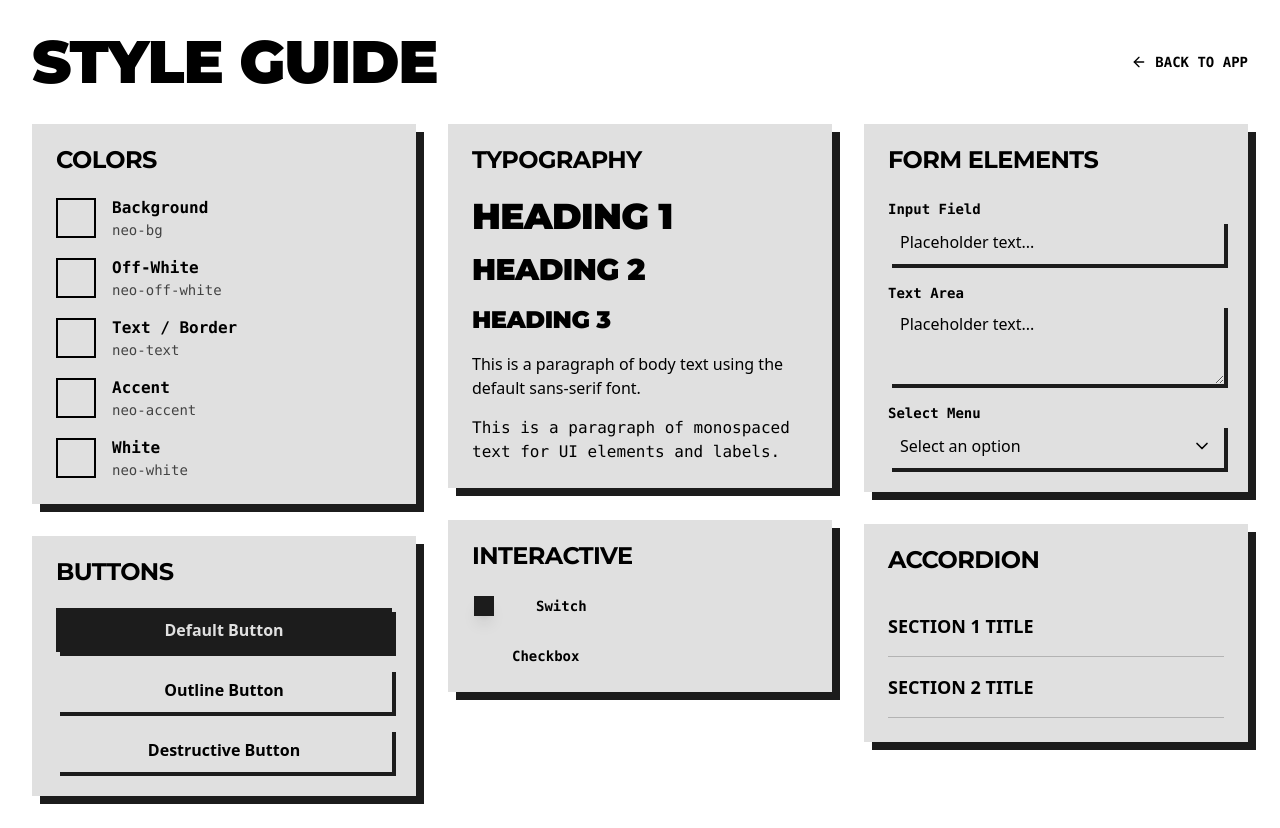
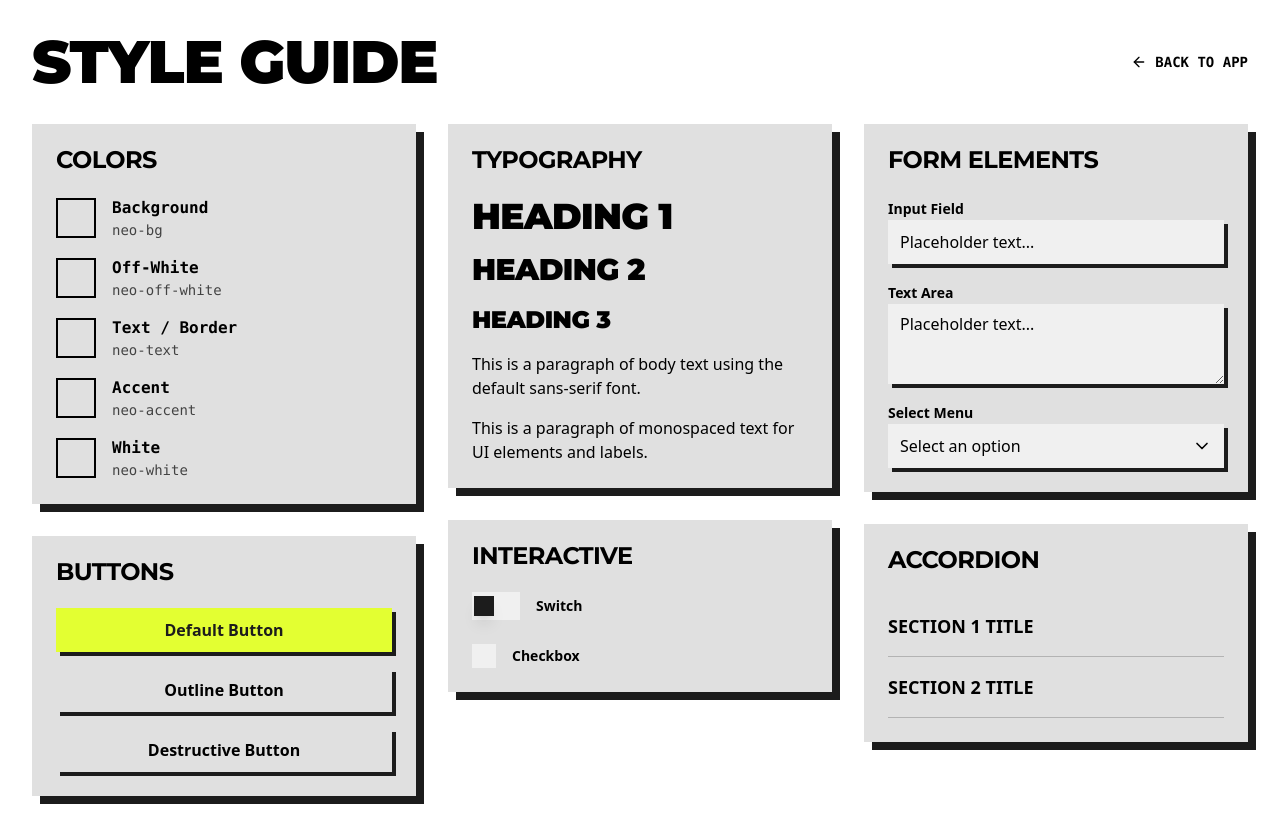
Before and after one commit to FactoryBlack/lab-fbqr, a Next.js app: page /style-guide in a window 1280 px wide. Built offline with nearby package versions, Linux system fonts and the light colour scheme.

Commit message:
feat: unify typography, accent color, and status visibility
Ensure consistent Montserrat usage and make "Scannable" status prominent.

Co-authored-by: null <43464404+FactoryBlack@users.noreply.github.com>

```diff
--- a/app/globals.css
+++ b/app/globals.css
@@ -7,9 +7,11 @@
     /* Purely Neutral Brutalist Palette */
     --page-bg: #cccccc; /* Light grey page background */
     --neo-bg: #e0e0e0; /* Main element background */
+    --neo-interactive-bg: #f0f0f0; /* Lighter bg for inputs/preview */
     --neo-text: #1c1c1c; /* Dark charcoal for text and borders */
-    --neo-white: #e0e0e0; /* Used for hover states, same as bg */
-    --neo-off-white: #e0e0e0; /* Input background, same as bg */
+    --neo-accent: #e3ff32; /* Neon green accent */
+    --neo-white: #f0f0f0; /* Used for hover states, same as interactive bg */
+    --neo-off-white: #f0f0f0; /* Input background, same as interactive bg */
     --neo-border-color: #1c1c1c;
 
     /* Mapped to existing theme for component compatibility */
@@ -19,18 +21,18 @@
     --card-foreground: var(--neo-text);
     --popover: var(--neo-bg);
     --popover-foreground: var(--neo-text);
-    --primary: var(--neo-text);
-    --primary-foreground: var(--neo-bg);
+    --primary: var(--neo-accent); /* Mapped to neon green */
+    --primary-foreground: var(--neo-text); /* Dark text on neon green */
     --secondary: var(--neo-text);
     --secondary-foreground: var(--neo-bg);
     --muted: var(--neo-bg);
     --muted-foreground: var(--neo-text);
-    --accent: var(--neo-text); /* Mapped to dark color */
-    --accent-foreground: var(--neo-bg); /* Mapped to light color */
+    --accent: var(--neo-accent);
+    --accent-foreground: var(--neo-text);
     --destructive: var(--neo-text);
     --destructive-foreground: var(--neo-bg);
     --border: var(--neo-border-color);
-    --input: var(--neo-off-white);
+    --input: var(--neo-interactive-bg);
     --ring: var(--neo-text);
     --radius: 0rem;
 
--- a/app/style-guide/page.tsx
+++ b/app/style-guide/page.tsx
@@ -70,7 +70,7 @@ export default function StyleGuidePage() {
               <h2 className="font-heading text-3xl">Heading 2</h2>
               <h3 className="font-heading text-2xl">Heading 3</h3>
               <p>This is a paragraph of body text using the default sans-serif font.</p>
-              <p className="font-mono">This is a paragraph of monospaced text for UI elements and labels.</p>
+              <p className="font-sans">This is a paragraph of monospaced text for UI elements and labels.</p>
             </NeoCardContent>
           </NeoCard>
 
@@ -81,13 +81,13 @@ export default function StyleGuidePage() {
             <NeoCardContent className="space-y-6">
               <div className="flex items-center gap-4">
                 <Switch id="style-guide-switch" />
-                <Label htmlFor="style-guide-switch" className="font-mono font-bold">
+                <Label htmlFor="style-guide-switch" className="font-sans font-bold">
                   Switch
                 </Label>
               </div>
               <div className="flex items-center gap-4">
                 <Checkbox id="style-guide-checkbox" />
-                <Label htmlFor="style-guide-checkbox" className="font-mono font-bold">
+                <Label htmlFor="style-guide-checkbox" className="font-sans font-bold">
                   Checkbox
                 </Label>
               </div>
@@ -103,19 +103,19 @@ export default function StyleGuidePage() {
             </NeoCardHeader>
             <NeoCardContent className="space-y-4">
               <div>
-                <Label htmlFor="sg-input" className="font-mono font-bold text-sm">
+                <Label htmlFor="sg-input" className="font-sans font-bold text-sm">
                   Input Field
                 </Label>
                 <Input id="sg-input" placeholder="Placeholder text..." />
               </div>
               <div>
-                <Label htmlFor="sg-textarea" className="font-mono font-bold text-sm">
+                <Label htmlFor="sg-textarea" className="font-sans font-bold text-sm">
                   Text Area
                 </Label>
                 <Textarea id="sg-textarea" placeholder="Placeholder text..." />
               </div>
               <div>
-                <Label htmlFor="sg-select" className="font-mono font-bold text-sm">
+                <Label htmlFor="sg-select" className="font-sans font-bold text-sm">
                   Select Menu
                 </Label>
                 <Select>
--- a/components/auth-button.tsx
+++ b/components/auth-button.tsx
@@ -21,7 +21,7 @@ export default function AuthButton({ user, onLoginClick }: AuthButtonProps) {
   if (user) {
     return (
       <div className="flex items-center gap-4">
-        <span className="text-sm font-mono hidden sm:inline">{user.email}</span>
+        <span className="text-sm font-sans hidden sm:inline">{user.email}</span>
         <NeoButton onClick={handleLogout} variant="outline" className="uppercase w-auto">
           Logout
         </NeoButton>
--- a/components/collection-panel.tsx
+++ b/components/collection-panel.tsx
@@ -20,18 +20,18 @@ export function CollectionPanel({ qrCodes, copiedId, setCopiedId, onRemove, isLo
     <div className="p-6 h-full flex flex-col bg-transparent">
       <div className="flex items-center justify-between pb-2">
         <h2 className="font-heading text-xl">Collection</h2>
-        {qrCodes.length > 0 && <p className="font-mono text-sm">{qrCodes.length} items</p>}
+        {qrCodes.length > 0 && <p className="font-sans text-sm">{qrCodes.length} items</p>}
       </div>
       <div className="flex-1 min-h-0 p-2">
         <ScrollArea className="h-full pr-2">
           <div className="p-2">
             {isLoading && qrCodes.length === 0 ? (
               <div className="text-center py-8">
-                <p className="font-mono text-sm">Loading collection...</p>
+                <p className="font-sans text-sm">Loading collection...</p>
               </div>
             ) : qrCodes.length === 0 ? (
               <div className="text-center py-8">
-                <p className="font-mono text-sm">Your generated codes will appear here.</p>
+                <p className="font-sans text-sm">Your generated codes will appear here.</p>
               </div>
             ) : (
               <div className="space-y-2">
--- a/components/gradient-picker.tsx
+++ b/components/gradient-picker.tsx
@@ -57,7 +57,7 @@ export function GradientPicker({
   }
 
   return (
-    <div className="space-y-4 border border-solid border-neo-text/50 p-4">
+    <div className="space-y-4 p-4">
       <div className="flex items-center justify-between">
         <Label htmlFor="gradient-switch" className="font-bold uppercase">
           USE GRADIENT
--- a/components/preview-panel.tsx
+++ b/components/preview-panel.tsx
@@ -100,7 +100,7 @@ export function PreviewPanel({ text, style, logoPreview, onSizeChange }: Preview
     <div className="flex flex-col h-full items-center justify-center p-6">
       <div
         ref={containerRef}
-        className="w-full max-h-[70vh] aspect-square bg-[var(--neo-off-white)] border-[var(--neo-border-width)] border-[var(--neo-text)] flex items-center justify-center p-4 md:p-8 relative"
+        className="w-full max-w-[70vh] aspect-square bg-[var(--neo-interactive-bg)] border-[var(--neo-border-width)] border-[var(--neo-text)] flex items-center justify-center p-4 md:p-8 relative"
         style={{ boxShadow: `8px 8px 0px var(--neo-text)` }}
       >
         {isLoading && !svgContent && (
--- a/components/ui/input.tsx
+++ b/components/ui/input.tsx
@@ -9,7 +9,7 @@ const Input = React.forwardRef<HTMLInputElement, InputProps>(({ className, type,
     <input
       type={type}
       className={cn(
-        "flex h-11 w-full bg-[var(--neo-off-white)] px-3 py-2 text-base file:border-0 file:bg-transparent file:text-base file:font-medium placeholder:text-muted-foreground/70 focus-visible:outline-none focus-visible:ring-2 focus-visible:ring-ring focus-visible:ring-offset-2 disabled:cursor-not-allowed disabled:opacity-50 font-sans border-[var(--neo-border-width)] border-neo-text",
+        "flex h-11 w-full bg-[var(--neo-interactive-bg)] px-3 py-2 text-base file:border-0 file:bg-transparent file:text-base file:font-medium placeholder:text-muted-foreground/70 focus-visible:outline-none focus-visible:ring-2 focus-visible:ring-ring focus-visible:ring-offset-2 disabled:cursor-not-allowed disabled:opacity-50 font-sans border-[var(--neo-border-width)] border-neo-text",
         className,
       )}
       style={{ boxShadow: `4px 4px 0px var(--neo-text)` }}
--- a/components/ui/neo-button.tsx
+++ b/components/ui/neo-button.tsx
@@ -11,7 +11,7 @@ const neoButtonVariants = cva(
   {
     variants: {
       variant: {
-        default: "bg-[var(--neo-text)] text-[var(--neo-bg)] hover:bg-[var(--neo-text)]/90",
+        default: "bg-[var(--neo-accent)] text-[var(--neo-text)] hover:bg-[var(--neo-accent)]/90",
         destructive: "bg-transparent hover:bg-[var(--neo-white)]",
         outline: "bg-transparent hover:bg-[var(--neo-white)]",
         secondary: "bg-secondary text-secondary-foreground",
--- a/components/ui/select.tsx
+++ b/components/ui/select.tsx
@@ -19,7 +19,7 @@ const SelectTrigger = React.forwardRef<
   <SelectPrimitive.Trigger
     ref={ref}
     className={cn(
-      "flex h-11 w-full items-center justify-between bg-[var(--neo-off-white)] px-3 py-2 text-base placeholder:text-muted-foreground focus:outline-none focus:ring-2 focus:ring-ring focus:ring-offset-2 disabled:cursor-not-allowed disabled:opacity-50 font-sans border-[var(--neo-border-width)] border-neo-text",
+      "flex h-11 w-full items-center justify-between bg-[var(--neo-interactive-bg)] px-3 py-2 text-base placeholder:text-muted-foreground focus:outline-none focus:ring-2 focus:ring-ring focus:ring-offset-2 disabled:cursor-not-allowed disabled:opacity-50 font-sans border-[var(--neo-border-width)] border-neo-text",
       className,
     )}
     style={{ boxShadow: `4px 4px 0px var(--neo-text)` }}
@@ -41,7 +41,7 @@ const SelectContent = React.forwardRef<
     <SelectPrimitive.Content
       ref={ref}
       className={cn(
-        "relative z-50 min-w-[8rem] overflow-hidden border-[var(--neo-border-width)] border-[var(--neo-text)] bg-[var(--neo-off-white)] text-popover-foreground data-[state=open]:animate-in data-[state=closed]:animate-out data-[state=closed]:fade-out-0 data-[state=open]:fade-in-0 data-[state=closed]:zoom-out-95 data-[state=open]:zoom-in-95 data-[side=bottom]:slide-in-from-top-2 data-[side=left]:slide-in-from-right-2 data-[side=right]:slide-in-from-left-2 data-[side=top]:slide-in-from-bottom-2",
+        "relative z-50 min-w-[8rem] overflow-hidden border-[var(--neo-border-width)] border-[var(--neo-text)] bg-[var(--neo-interactive-bg)] text-popover-foreground data-[state=open]:animate-in data-[state=closed]:animate-out data-[state=closed]:fade-out-0 data-[state=open]:fade-in-0 data-[state=closed]:zoom-out-95 data-[state=open]:zoom-in-95 data-[side=bottom]:slide-in-from-top-2 data-[side=left]:slide-in-from-right-2 data-[side=right]:slide-in-from-left-2 data-[side=top]:slide-in-from-bottom-2",
         position === "popper" &&
           "data-[side=bottom]:translate-y-1 data-[side=left]:-translate-x-1 data-[side=right]:translate-x-1 data-[side=top]:-translate-y-1",
         className,
--- a/components/ui/switch.tsx
+++ b/components/ui/switch.tsx
@@ -12,7 +12,7 @@ const Switch = React.forwardRef<
   <SwitchPrimitives.Root
     className={cn(
       "peer inline-flex h-7 w-12 shrink-0 cursor-pointer items-center border-[var(--neo-border-width)] border-[var(--neo-text)] p-0.5 transition-colors focus-visible:outline-none focus-visible:ring-2 focus-visible:ring-ring focus-visible:ring-offset-background disabled:cursor-not-allowed disabled:opacity-50",
-      "data-[state=checked]:bg-[var(--neo-text)] data-[state=unchecked]:bg-[var(--neo-off-white)]",
+      "data-[state=checked]:bg-[var(--neo-text)] data-[state=unchecked]:bg-[var(--neo-interactive-bg)]",
       className,
     )}
     {...props}
--- a/components/ui/textarea.tsx
+++ b/components/ui/textarea.tsx
@@ -8,7 +8,7 @@ const Textarea = React.forwardRef<HTMLTextAreaElement, TextareaProps>(({ classNa
   return (
     <textarea
       className={cn(
-        "flex min-h-[80px] w-full bg-[var(--neo-off-white)] px-3 py-2 text-base placeholder:text-muted-foreground/70 focus-visible:outline-none focus-visible:ring-2 focus-visible:ring-ring focus-visible:ring-offset-2 disabled:cursor-not-allowed disabled:opacity-50 font-sans border-[var(--neo-border-width)] border-neo-text",
+        "flex min-h-[80px] w-full bg-[var(--neo-interactive-bg)] px-3 py-2 text-base placeholder:text-muted-foreground/70 focus-visible:outline-none focus-visible:ring-2 focus-visible:ring-ring focus-visible:ring-offset-2 disabled:cursor-not-allowed disabled:opacity-50 font-sans border-[var(--neo-border-width)] border-neo-text",
         className,
       )}
       style={{ boxShadow: `4px 4px 0px var(--neo-text)` }}
--- a/components/validation-status.tsx
+++ b/components/validation-status.tsx
@@ -36,7 +36,7 @@ export function ValidationStatus({ status }: ValidationStatusProps) {
       initial={{ opacity: 0, y: 10 }}
       animate={{ opacity: 1, y: 0 }}
       exit={{ opacity: 0, y: -10 }}
-      className={`flex items-center justify-center gap-2 p-3 font-sans text-base font-bold ${config.color}`}
+      className={`flex items-center justify-center gap-2 p-3 font-sans text-lg font-black uppercase tracking-wider ${config.color}`}
     >
       <span>{config.text}</span>
     </motion.div>
```
